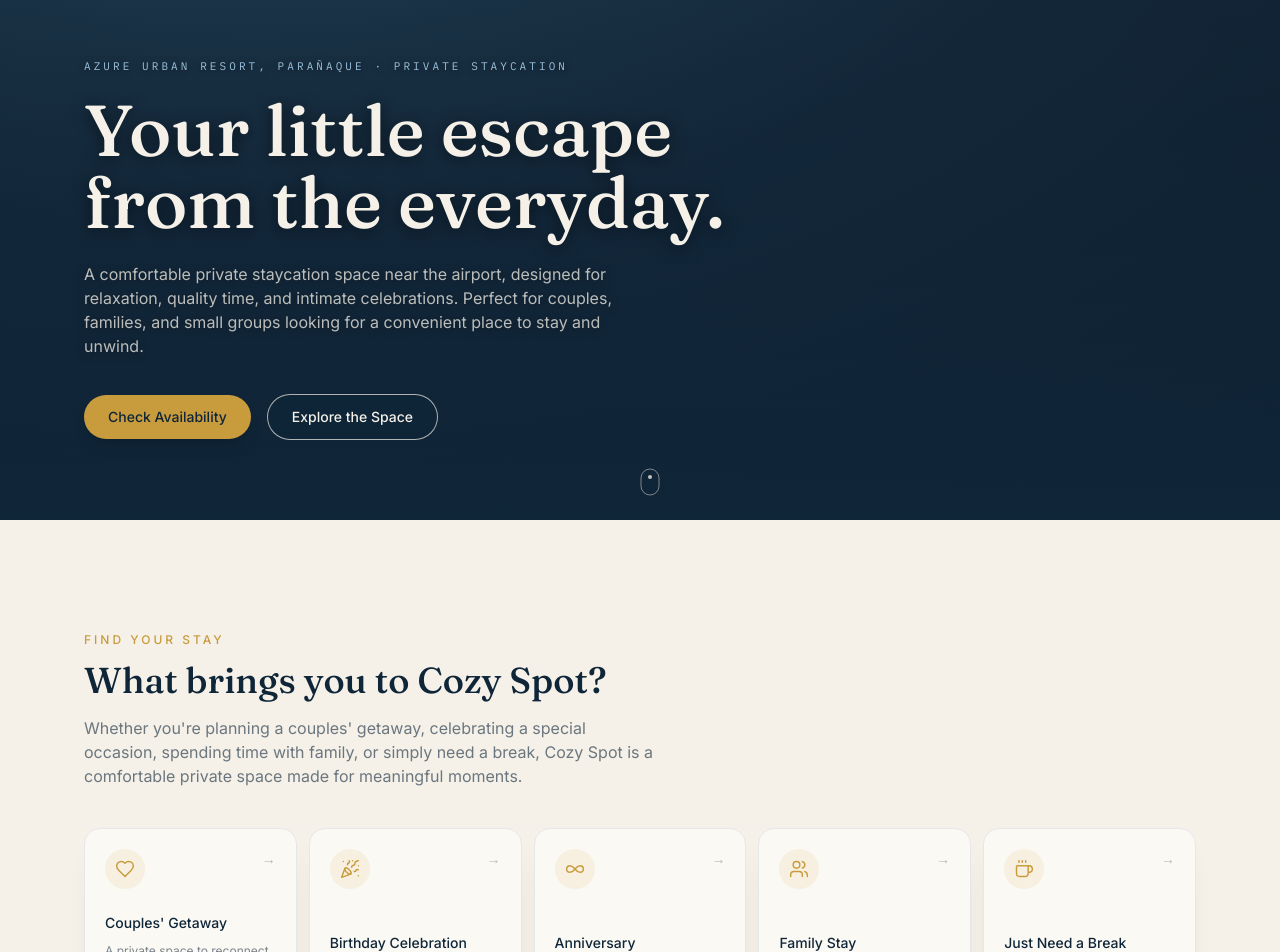
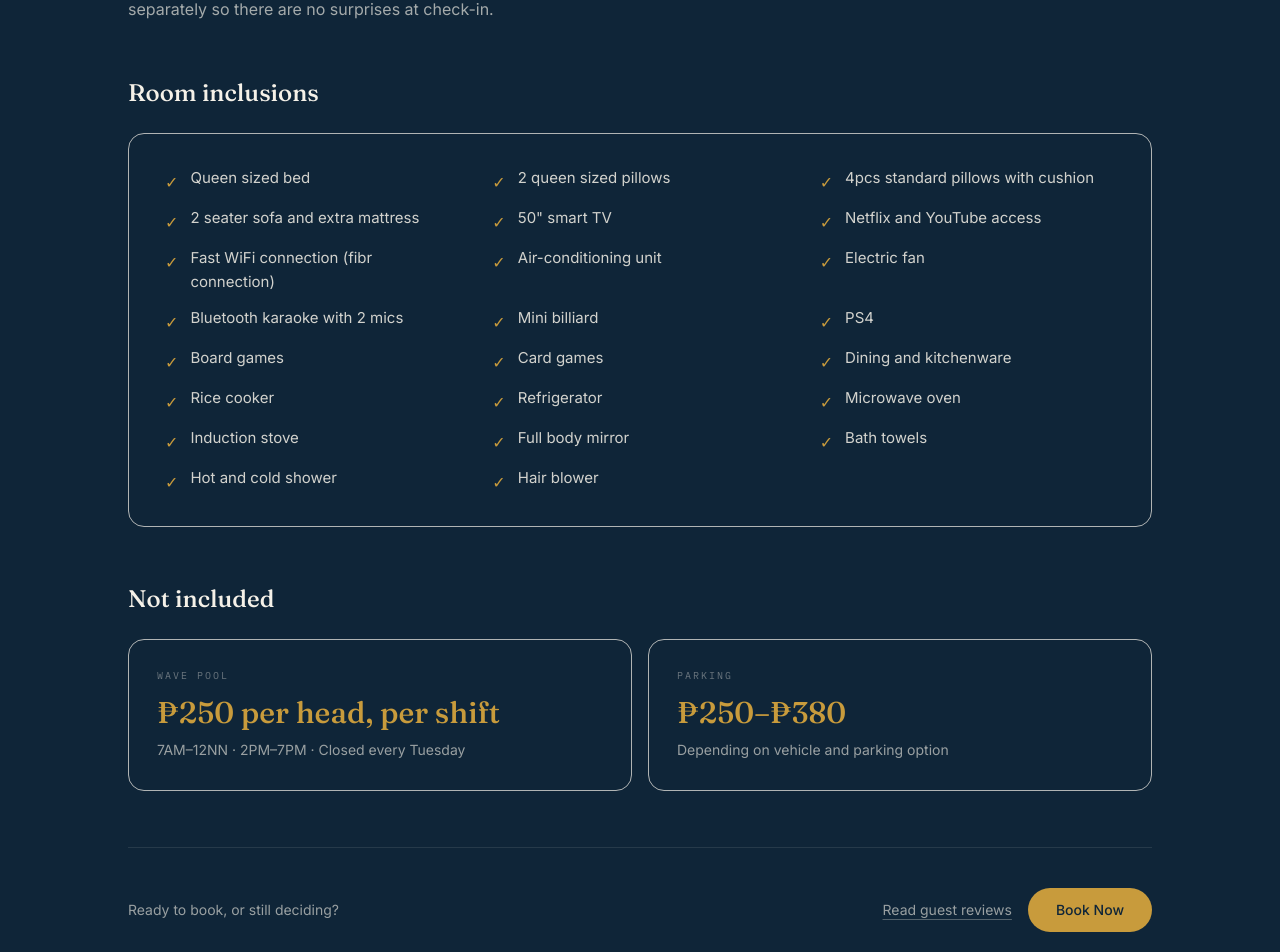
Before and after one commit to cozyspot-azurestaycation/cozyspotazurestaycation206, a Next.js app: page / in a window 1280 px wide. Shown: the part 280-1232 px from the top of the page. Built offline with nearby package versions, Linux system fonts and the light colour scheme; no server answers.

Commit message:
Update page.tsx

```diff
--- a/app/page.tsx
+++ b/app/page.tsx
@@ -1,32 +1,145 @@
-import { Hero } from "@/components/hero";
-import { ExperiencePicker } from "@/components/experience-picker";
-import { SpaceShowcase } from "@/components/space-showcase";
-import { Amenities } from "@/components/amenities";
-import { Trust } from "@/components/trust";
-import { Reviews } from "@/components/reviews";
-import { LocationSection } from "@/components/location";
-import { BookingCta } from "@/components/booking-cta";
+import type { Metadata } from "next";
+import Link from "next/link";
 
-export default function HomePage() {
+export const metadata: Metadata = {
+  title: "What's Included — Cozy Spot Azure Staycation",
+  description:
+    "Everything included in your stay at Cozy Spot Azure — room amenities, entertainment, kitchenware — plus wave pool and parking fees to plan around.",
+};
+
+const roomInclusions: string[] = [
+  "Queen sized bed",
+  "2 queen sized pillows",
+  "4pcs standard pillows with cushion",
+  "2 seater sofa and extra mattress",
+  "50\" smart TV",
+  "Netflix and YouTube access",
+  "Fast WiFi connection (fibr connection)",
+  "Air-conditioning unit",
+  "Electric fan",
+  "Bluetooth karaoke with 2 mics",
+  "Mini billiard",
+  "PS4",
+  "Board games",
+  "Card games",
+  "Dining and kitchenware",
+  "Rice cooker",
+  "Refrigerator",
+  "Microwave oven",
+  "Induction stove",
+  "Full body mirror",
+  "Bath towels",
+  "Hot and cold shower",
+  "Hair blower",
+];
+
+const exclusions = [
+  {
+    label: "Wave Pool",
+    detail: "₱250 per head, per shift",
+    note: "7AM–12NN · 2PM–7PM · Closed every Tuesday",
+  },
+  {
+    label: "Parking",
+    detail: "₱250–₱380",
+    note: "Depending on vehicle and parking option",
+  },
+];
+
+export default function InclusionsPage() {
   return (
-    <>
-      <Hero />
+    <section className="bg-navy px-5 pb-24 pt-32 text-ivory sm:pt-40">
+      <div className="mx-auto max-w-5xl">
 
-      <ExperiencePicker />
+        {/* Heading */}
+        <div className="max-w-2xl">
+          <p className="eyebrow text-azure-soft">What's Included</p>
 
-      <SpaceShowcase />
+          <h1 className="mt-3 font-display text-3xl font-medium leading-tight sm:text-5xl">
+            Everything in your stay.
+          </h1>
 
-      <div id="amenities">
-        <Amenities />
+          <p className="mt-4 max-w-xl text-sm leading-relaxed text-ivory/65 sm:text-base">
+            Here's exactly what's set up in the unit for you, and the two
+            things billed separately so there are no surprises at check-in.
+          </p>
+        </div>
+
+        {/* Room inclusions */}
+        <div className="mt-14">
+          <h2 className="font-display text-xl font-medium text-ivory sm:text-2xl">
+            Room inclusions
+          </h2>
+
+          <div className="mt-6 grid grid-cols-1 gap-x-8 gap-y-3 rounded-2xl border border-ivory/70 px-6 py-7 sm:grid-cols-2 sm:px-9 sm:py-8 lg:grid-cols-3">
+            {roomInclusions.map((item) => (
+              <div key={item} className="flex items-start gap-3">
+                <span
+                  className="mt-1 text-gold"
+                  aria-hidden="true"
+                >
+                  ✓
+                </span>
+                <span className="text-sm leading-relaxed text-ivory/85 sm:text-[15px]">
+                  {item}
+                </span>
+              </div>
+            ))}
+          </div>
+        </div>
+
+        {/* Exclusions */}
+        <div className="mt-14">
+          <h2 className="font-display text-xl font-medium text-ivory sm:text-2xl">
+            Not included
+          </h2>
+
+          <div className="mt-6 grid grid-cols-1 gap-4 sm:grid-cols-2">
+            {exclusions.map((item) => (
+              <div
+                key={item.label}
+                className="rounded-2xl border border-ivory/70 px-6 py-6 sm:px-7 sm:py-7"
+              >
+                <p className="font-mono text-[10px] uppercase tracking-[0.2em] text-ivory/40">
+                  {item.label}
+                </p>
+
+                <p className="mt-3 font-display text-2xl font-medium text-gold sm:text-3xl">
+                  {item.detail}
+                </p>
+
+                <p className="mt-2 text-sm leading-relaxed text-ivory/60">
+                  {item.note}
+                </p>
+              </div>
+            ))}
+          </div>
+        </div>
+
+        {/* Back to booking */}
+        <div className="mt-14 flex flex-col items-start gap-4 border-t border-ivory/10 pt-10 sm:flex-row sm:items-center sm:justify-between">
+          <p className="text-sm text-ivory/60">
+            Ready to book, or still deciding?
+          </p>
+
+          <div className="flex items-center gap-4">
+            <Link
+              href="/#reviews"
+              className="text-sm text-ivory/60 underline decoration-ivory/30 underline-offset-4 transition-colors hover:text-ivory"
+            >
+              Read guest reviews
+            </Link>
+
+            <Link
+              href="/#booking"
+              className="inline-flex rounded-full bg-gold px-7 py-3 text-sm font-medium text-navy transition-all duration-300 hover:-translate-y-0.5 hover:bg-gold-light hover:shadow-lg"
+            >
+              Book Now
+            </Link>
+          </div>
+        </div>
+
       </div>
-
-      <Trust />
-
-      <Reviews />
-
-      <LocationSection />
-
-      <BookingCta />
-    </>
+    </section>
   );
 }
```
